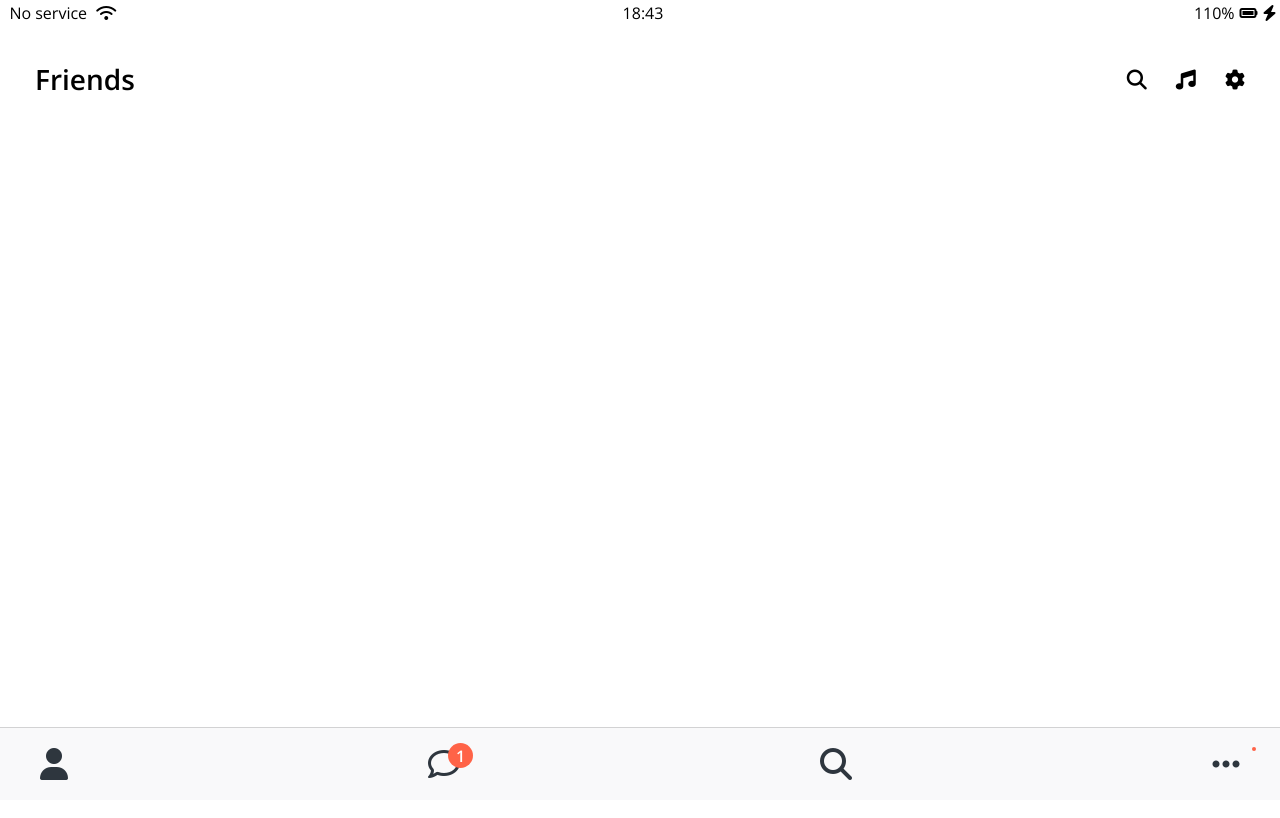
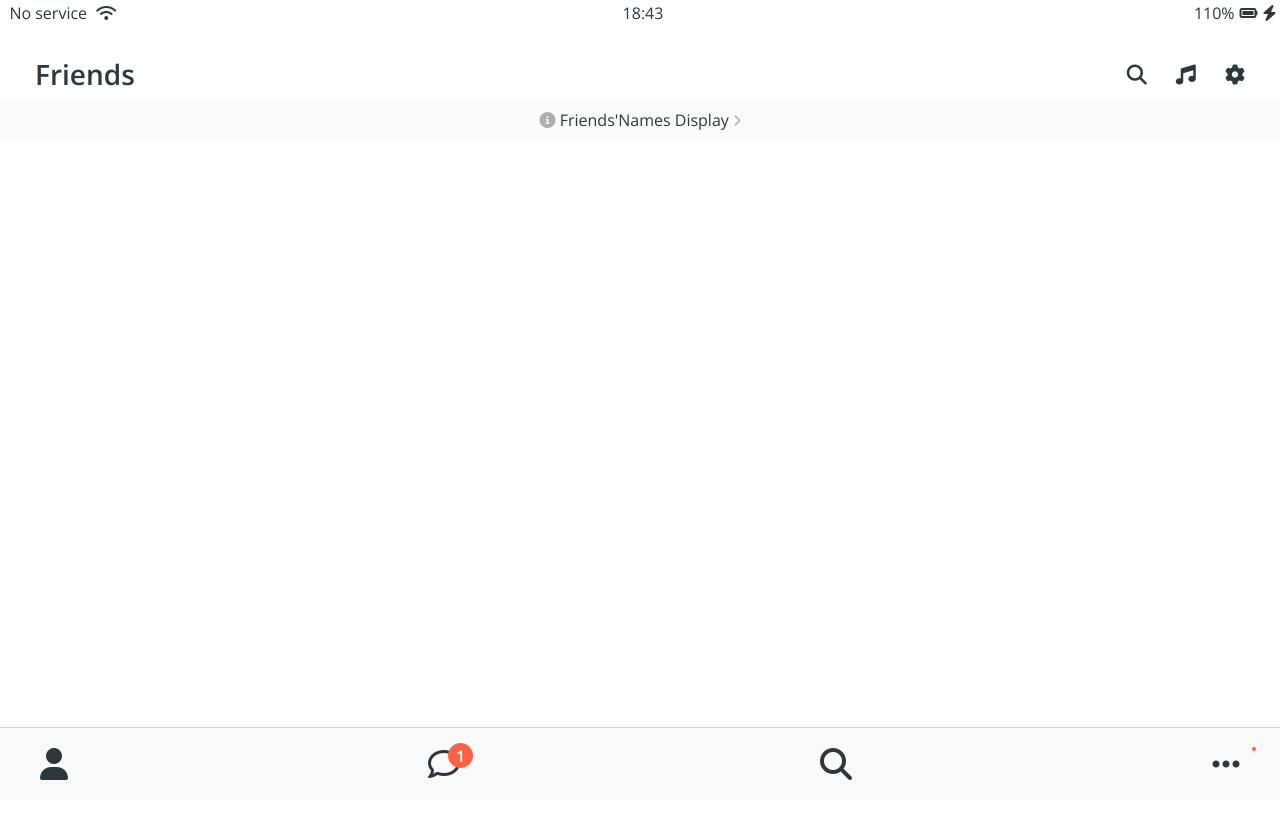
Before and after one commit to xoxxi/kokoa-clone-2023, a plain HTML site: page friends.html in a window 1280 px wide. Shown: the top 818 px of the page. Drawn offline with nearby package versions, Linux system fonts and the light colour scheme.

Commit message:
15.Friends Screen part One

```diff
--- a/css/components/nav-bar.css
+++ b/css/components/nav-bar.css
@@ -8,7 +8,6 @@
     box-sizing: border-box;
 }
 .nav__link {
-    color: #2e363e;
     position: relative;
 }
 .nav__list {
--- a/css/components/screen-header.css
+++ b/css/components/screen-header.css
@@ -3,6 +3,8 @@
     justify-content: space-between;
     align-items: center;
     padding: 35px;
+    padding-top: 60px;
+
     /* status-bar의 position: fixed로 인해 screen-header가 위로 올라가는 경우
     위에 패딩을 늘리는 방법 */
     /* 아니면 screen-header도 고정시키는 방법도 있다.
@@ -12,7 +14,7 @@
     position: fixed;
     width: 100%;
     box-sizing: border-box;
-    top: 30px;
+    z-index: 2;
 
 }
 
--- a/css/components/status-bar.css
+++ b/css/components/status-bar.css
@@ -5,6 +5,8 @@
     padding: 5px 3px;
     position: fixed;
     width: 100%;
+    top: 0px;
+    z-index: 2;
 }
 
 .status-bar__column {
--- /dev/null
+++ b/css/screens/friends.css
@@ -0,0 +1,14 @@
+#friends-display-link {
+    text-align: center;
+    display: block;
+    background-color: #fafafa;
+    padding: 12px 0px;
+    font-size: 16px;
+    position: relative;
+    top: 100px;
+    z-index: 1;
+}
+
+#friends-display-link i{
+    color: rgba(0, 0, 0, 0.3);
+}
--- a/css/styles.css
+++ b/css/styles.css
@@ -8,7 +8,10 @@
 @import "components/screen-header.css";
 /* Screens */
 @import "screens/login.css";
+@import "screens/friends.css";
 
 body {
     font-family: 'Open Sans', sans-serif;
+    color: #2e363e;
+    height: 500vh;
 }
--- a/friends.html
+++ b/friends.html
@@ -40,6 +40,12 @@
         </div>
     </header>
 
+    <a id="friends-display-link">
+        <i class="fas fa-info-circle"></i>
+        Friends'Names Display
+        <i class="fas fa-chevron-right fa-xs"></i>
+    </a>
+
     <nav class="nav">
         <ul class="nav__list">
             <li class="nav__btn">
```
